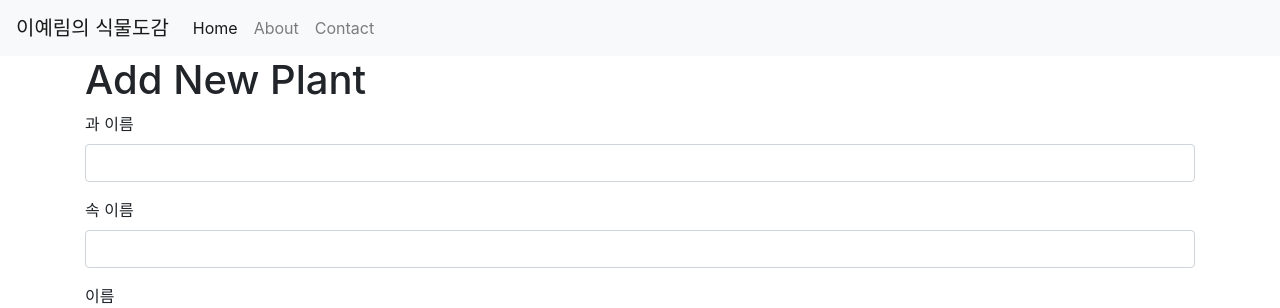
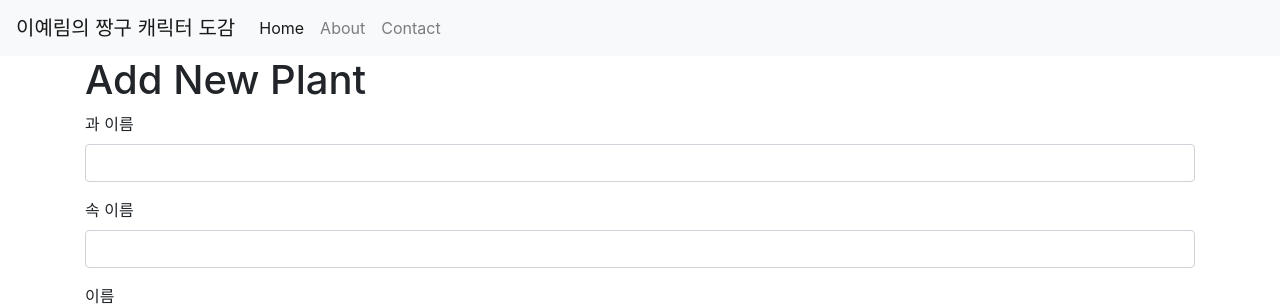
Before and after one commit to yerimlee0151/urban-telegram, a Flask app: page /add in a window 1280 px wide. Shown: the top 308 px of the page. Run offline with Flask 3, Linux system fonts and the light colour scheme; some libraries are stand-ins or nearby versions.

Commit message:
Pending changes exported from your codespace

```diff
--- a/templates/base.html
+++ b/templates/base.html
@@ -13,7 +13,7 @@
   </head>
   <header>
     <nav class="navbar navbar-expand-lg navbar-light bg-light">
-      <a class="navbar-brand" href="/">이예림의 식물도감</a>
+      <a class="navbar-brand" href="/">이예림의 짱구 캐릭터 도감</a>
       <button
         class="navbar-toggler"
         type="button"
--- a/templates/plants.html
+++ b/templates/plants.html
@@ -37,7 +37,7 @@
     </div>
     {% else %}
     <div class="col-12 d-flex align-items-center justify-content-center" style="height: 200px;">
-      <p class="text-center">식물 데이터가 비어있습니다. 새로운 식물을 추가해 주세요</p>
+      <p class="text-center">캐릭터 데이터가 비어있습니다. 새로운 캐릭터 추가해 주세요</p>
     </div>
     {% endfor %}
   </div>
```
Also changed, not shown: data.db.
